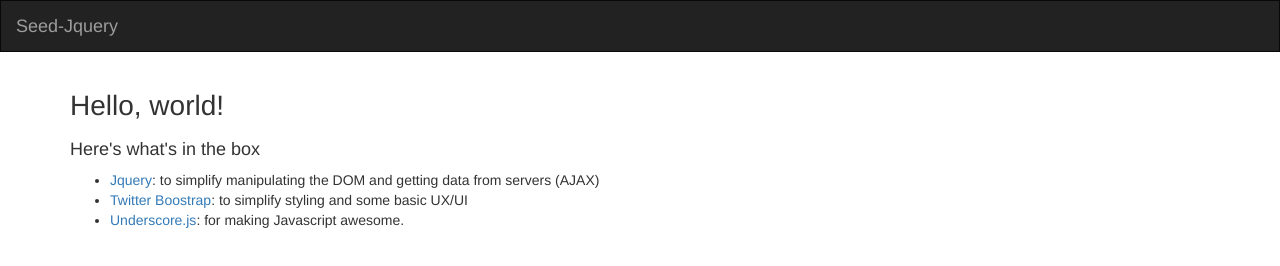
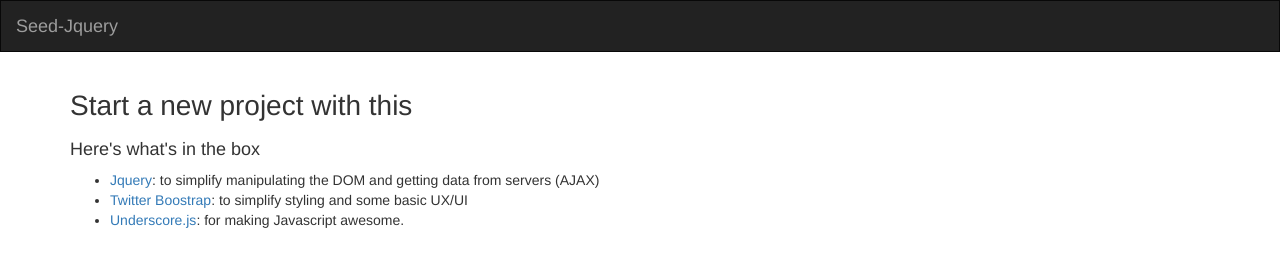
Before and after one commit to henryfreel/node-seed, a plain HTML site: page index.html in a window 1280 px wide. Drawn offline with nearby package versions, Linux system fonts and the light colour scheme.

Commit message:
edits README

```diff
--- a/index.html
+++ b/index.html
@@ -43,7 +43,7 @@
     </nav>
 
     <div class='container'>
-      <h1>Hello, world!</h1>
+      <h1>Start a new project with this</h1>
       <h4>Here's what's in the box</h4>
       <ul>
         <li><a href="http://en.wikipedia.org/wiki/JQuery">Jquery</a>: to simplify manipulating the DOM and getting data from servers (AJAX)</li>
```
